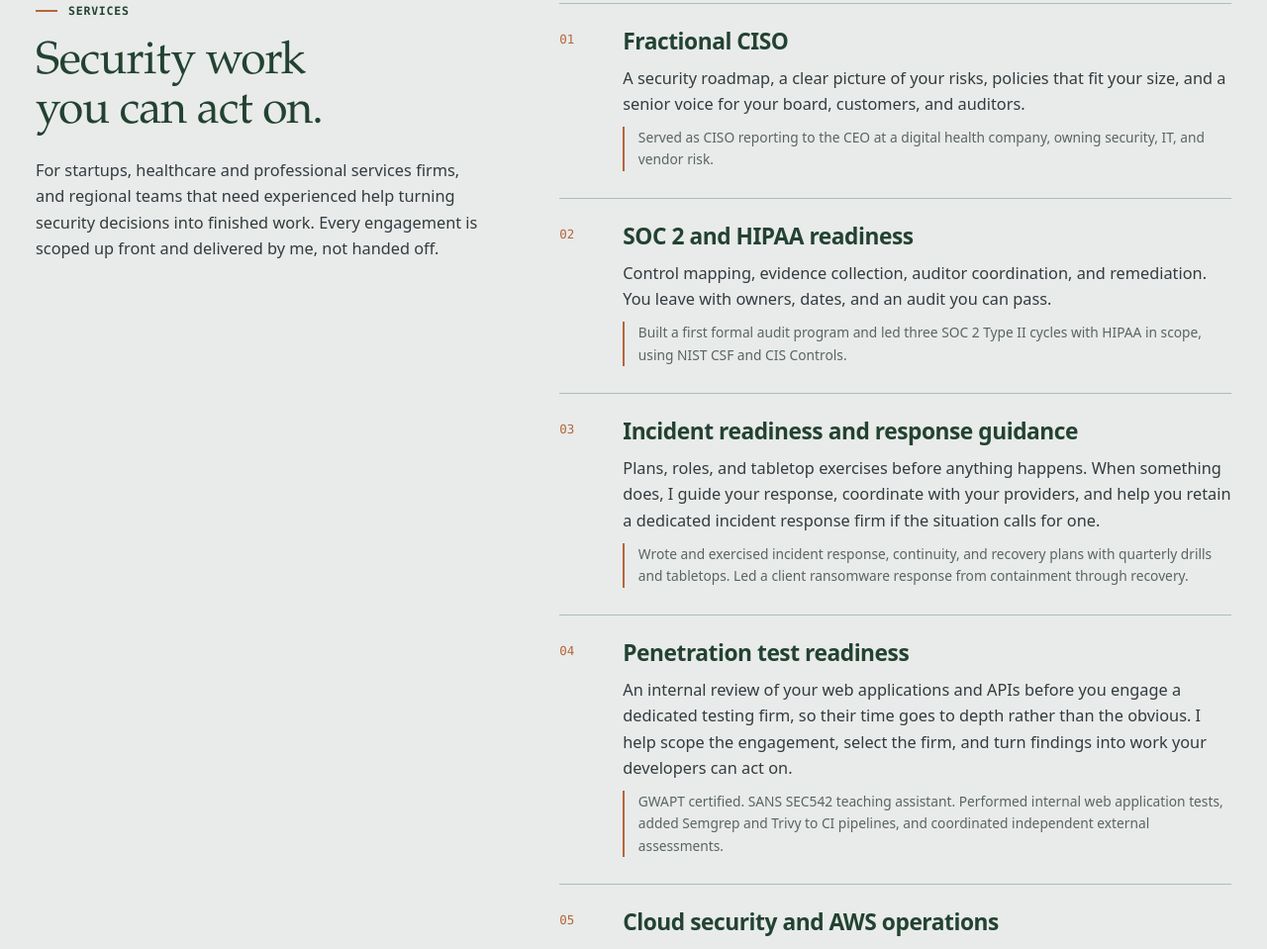
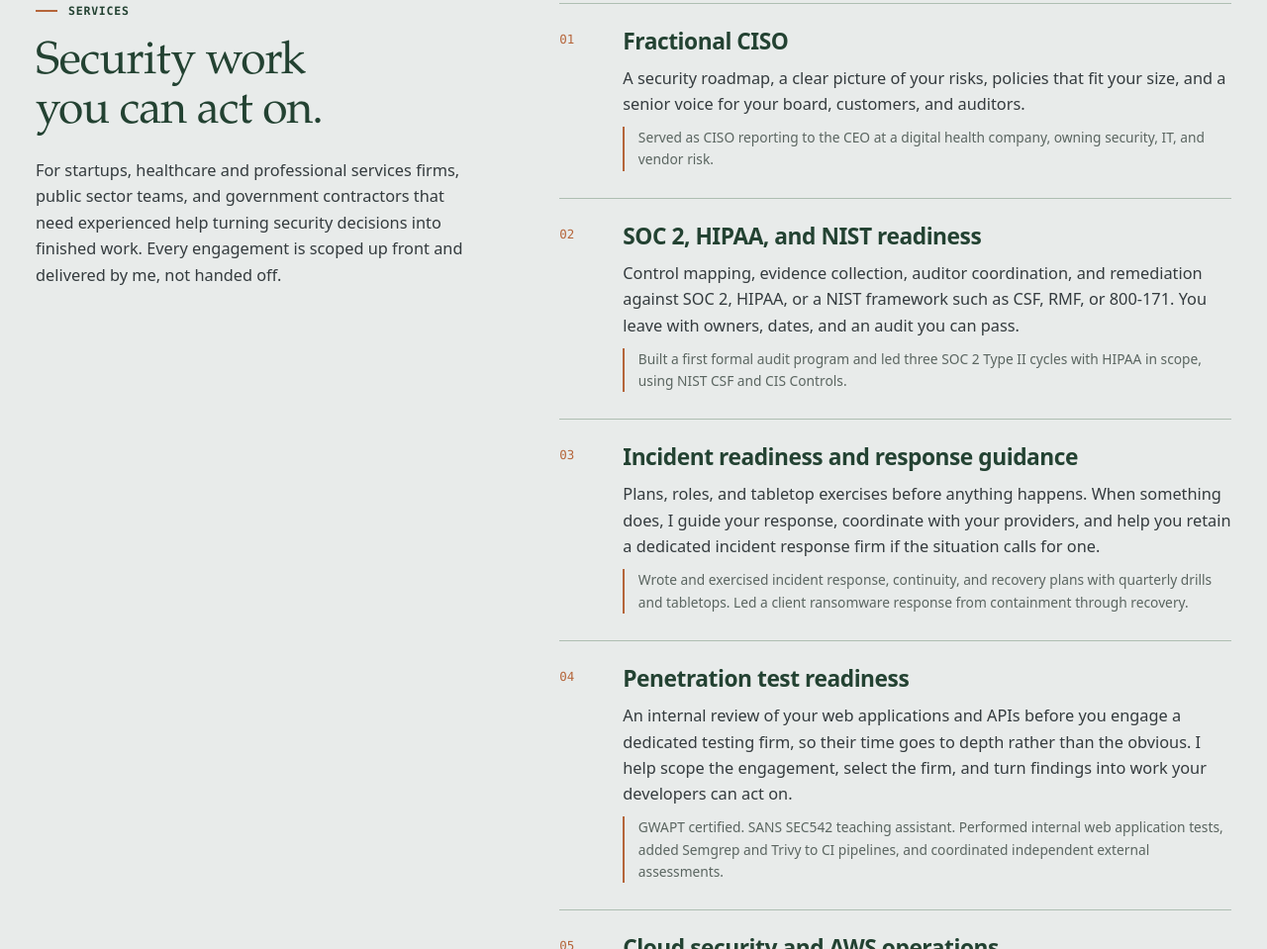
Before and after one commit to ryan5hanahan/linkedinfosec, a plain HTML site: page public/index.html in a window 1280 px wide. Shown: the part 1505-2464 px from the top of the page at 99% size. Drawn offline with Linux system fonts and the light colour scheme.

Commit message:
Name public sector and NIST frameworks in services
Co-Authored-By: Claude Fable 5.1 <noreply@anthropic.com>

```diff
--- a/public/index.html
+++ b/public/index.html
@@ -5,7 +5,7 @@
   <meta name="viewport" content="width=device-width, initial-scale=1">
   <meta name="theme-color" content="#F6F7F5">
   <title>Linked Information Security | Fractional CISO and Security Consulting, Seattle</title>
-  <meta name="description" content="Fractional CISO, SOC 2 and HIPAA readiness, incident readiness, and security program guidance from Ryan Shanahan, a Seattle security leader with 25+ years in technology.">
+  <meta name="description" content="Fractional CISO, SOC 2, HIPAA, and NIST readiness, incident readiness, and security program guidance from Ryan Shanahan, a Seattle security leader with 25+ years in technology.">
   <meta property="og:type" content="website">
   <meta property="og:title" content="Linked Information Security">
   <meta property="og:description" content="Senior security leadership, sized for lean teams. Seattle and remote.">
@@ -61,7 +61,7 @@
         <div class="section-intro">
           <p class="eyebrow"><span aria-hidden="true"></span> Services</p>
           <h2 id="services-heading">Security work you can act on.</h2>
-          <p>For startups, healthcare and professional services firms, and regional teams that need experienced help turning security decisions into finished work. Every engagement is scoped up front and delivered by me, not handed off.</p>
+          <p>For startups, healthcare and professional services firms, public sector teams, and government contractors that need experienced help turning security decisions into finished work. Every engagement is scoped up front and delivered by me, not handed off.</p>
         </div>
         <ol class="services-list">
           <li>
@@ -70,8 +70,8 @@
             <p class="basis">Served as CISO reporting to the CEO at a digital health company, owning security, IT, and vendor risk.</p>
           </li>
           <li>
-            <h3>SOC 2 and HIPAA readiness</h3>
-            <p>Control mapping, evidence collection, auditor coordination, and remediation. You leave with owners, dates, and an audit you can pass.</p>
+            <h3>SOC 2, HIPAA, and NIST readiness</h3>
+            <p>Control mapping, evidence collection, auditor coordination, and remediation against SOC 2, HIPAA, or a NIST framework such as CSF, RMF, or 800-171. You leave with owners, dates, and an audit you can pass.</p>
             <p class="basis">Built a first formal audit program and led three SOC 2 Type II cycles with HIPAA in scope, using NIST CSF and CIS Controls.</p>
           </li>
           <li>
```
